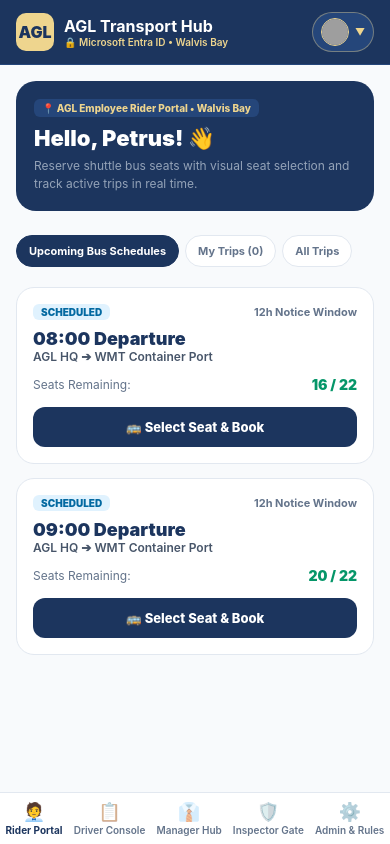
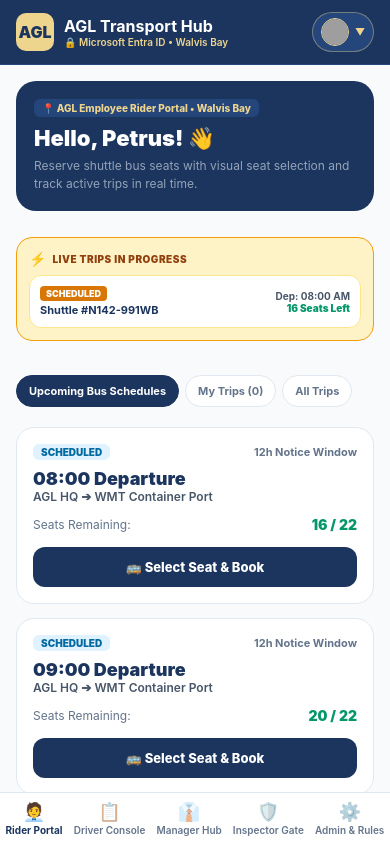
Before and after one commit to InnoWave620/carpool-booking, a React Native app in the folder mobile/: screen / in a window 390 px wide. Built offline with nearby package versions, Linux system fonts and the light colour scheme; grey boxes are pictures that could not be loaded.

Commit message:
feat: align mobile Rider Portal layout and Live Trips banner with web dashboard

```diff
--- a/mobile/App.tsx
+++ b/mobile/App.tsx
@@ -347,6 +347,25 @@ export default function App() {
               </Text>
             </View>
 
+            {/* Live Current Trips Banner */}
+            <View style={styles.liveTripsCard}>
+              <View style={styles.liveTripsTitleRow}>
+                <Text style={styles.liveSpinIcon}>⚡</Text>
+                <Text style={styles.liveTripsTitle}>LIVE TRIPS IN PROGRESS</Text>
+              </View>
+
+              <View style={styles.liveTripItem}>
+                <View>
+                  <Text style={styles.liveStatusBadge}>{tripStatus}</Text>
+                  <Text style={styles.liveShuttleName}>Shuttle #N142-991WB</Text>
+                </View>
+                <View style={{ alignItems: 'flex-end' }}>
+                  <Text style={styles.liveDepTime}>Dep: 08:00 AM</Text>
+                  <Text style={styles.liveSeatsLeft}>{availableSeats} Seats Left</Text>
+                </View>
+              </View>
+            </View>
+
             {/* Filter Navigation Pills */}
             <View style={styles.filterPillRow}>
               <TouchableOpacity
@@ -1029,8 +1048,68 @@ const styles = StyleSheet.create({
     backgroundColor: NAVY,
     borderRadius: 20,
     padding: 18,
-    marginBottom: 4,
+    marginBottom: 10,
     elevation: 4,
+  },
+  liveTripsCard: {
+    backgroundColor: '#FEF3C7',
+    borderWidth: 1,
+    borderColor: '#F59E0B',
+    borderRadius: 16,
+    padding: 12,
+    marginBottom: 14,
+  },
+  liveTripsTitleRow: {
+    flexDirection: 'row',
+    alignItems: 'center',
+    gap: 6,
+    marginBottom: 8,
+  },
+  liveSpinIcon: {
+    fontSize: 14,
+    color: '#D97706',
+  },
+  liveTripsTitle: {
+    fontSize: 10,
+    fontWeight: '900',
+    color: '#92400E',
+    letterSpacing: 0.5,
+  },
+  liveTripItem: {
+    backgroundColor: '#FFF',
+    borderRadius: 12,
+    padding: 10,
+    flexDirection: 'row',
+    alignItems: 'center',
+    justifyContent: 'space-between',
+    borderWidth: 1,
+    borderColor: '#FDE68A',
+  },
+  liveStatusBadge: {
+    backgroundColor: '#D97706',
+    color: '#FFF',
+    fontSize: 9,
+    fontWeight: '900',
+    paddingHorizontal: 6,
+    paddingVertical: 2,
+    borderRadius: 4,
+    alignSelf: 'flex-start',
+    marginBottom: 2,
+  },
+  liveShuttleName: {
+    fontSize: 11,
+    fontWeight: 'bold',
+    color: NAVY,
+  },
+  liveDepTime: {
+    fontSize: 10,
+    fontWeight: 'bold',
+    color: '#475569',
+  },
+  liveSeatsLeft: {
+    fontSize: 10,
+    fontWeight: '900',
+    color: '#059669',
   },
   heroBadgeRow: {
     marginBottom: 8,
```
